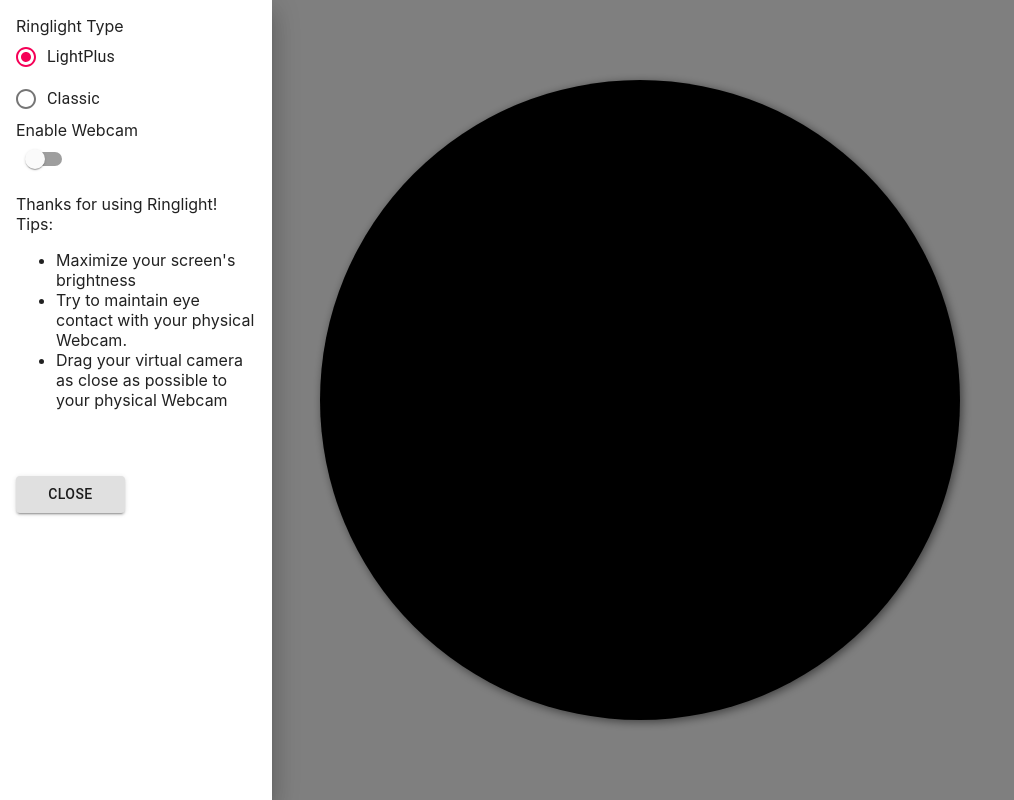
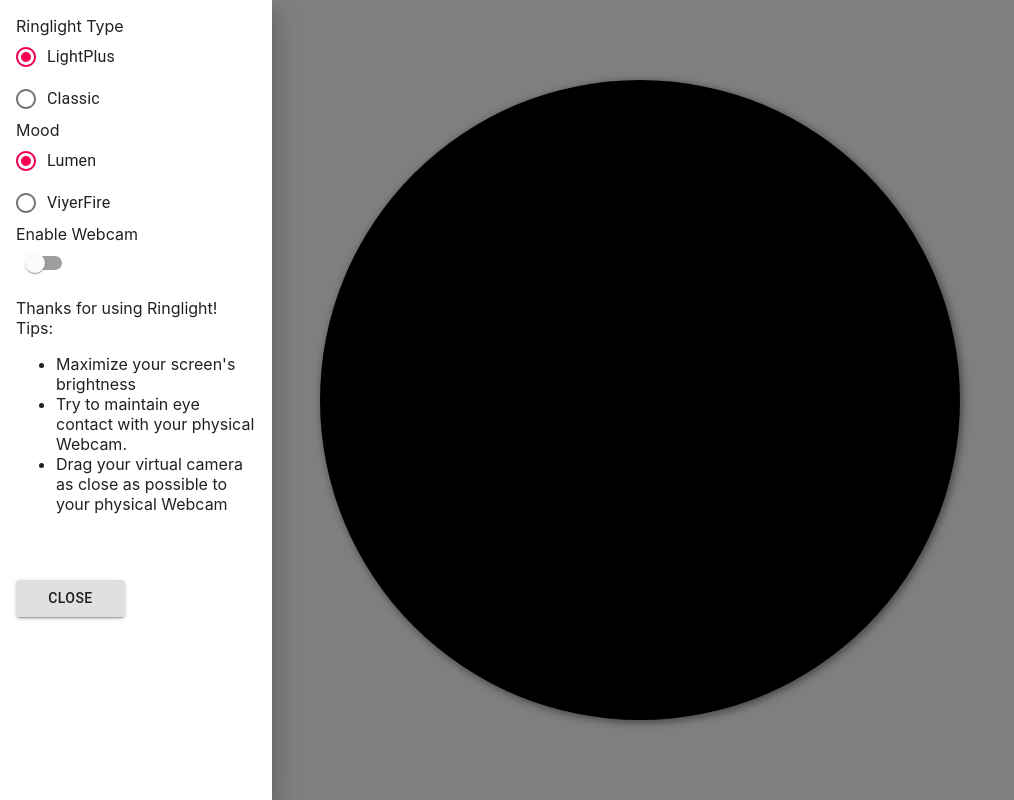
Before and after one commit to areibman/ringlight, a React (Create React App) app: page / in a window 1280 px wide. Both pictures are taken after a click on the element 72 px from the left and 60 px from the top of the page. Shown: the whole page, without its empty margins (0-1014 px from the left). Built offline with nearby package versions, Linux system fonts and the light colour scheme.

Commit message:
New color

```diff
--- a/src/App.js
+++ b/src/App.js
@@ -37,7 +37,7 @@ const RingOutter = styled.span`
     width: 100%;
     height: 100%;
   }
-  background-color: white;
+  background-color: ${(props) => props.color};
   border-radius: 50%;
   position: absolute;
   z-index: 0;
@@ -86,7 +86,7 @@ const SpotlightRing = styled.span`
 `;
 
 const WhiteBox = styled.span`
-  background-color: white;
+  background-color: ${(props) => props.color};
   height: 100%;
   width: 100%;
   position: absolute;
@@ -109,10 +109,10 @@ const Camera = styled(Webcam)`
   z-index: 3;
 `;
 
-const LightContainer = () => {
+const LightContainer = (props) => {
   return (
     <Fragment>
-      <WhiteBox />
+      <WhiteBox color={props.color} />
       <SpotlightRing />
     </Fragment>
   );
@@ -138,12 +138,17 @@ const DrawerButton = styled.div`
 `;
 
 const App = () => {
-  const [value, setValue] = React.useState("lightplus");
+  const [ringtype, setRingtype] = React.useState("lightplus");
+  const [color, setColor] = React.useState("white");
   const [webcamEnabled, setWebcamEnabled] = React.useState(false);
   const [drawerOpen, setDrawerOpen] = React.useState(false);
 
-  const handleChange = (event) => {
-    setValue(event.target.value);
+  const handleRingtypeChange = (event) => {
+    setRingtype(event.target.value);
+  };
+
+  const handleColorChange = (event) => {
+    setColor(event.target.value);
   };
 
   const handleSwitch = () => {
@@ -169,8 +174,8 @@ const App = () => {
             <RadioGroup
               aria-label="style"
               name="style1"
-              value={value}
-              onChange={handleChange}
+              value={ringtype}
+              onChange={handleRingtypeChange}
             >
               <FormControlLabel
                 value="lightplus"
@@ -181,6 +186,27 @@ const App = () => {
                 value="classic"
                 control={<Radio />}
                 label="Classic"
+              />
+            </RadioGroup>
+          </FormControl>
+          Mood
+          <FormControl component="fieldset">
+            <FormLabel component="legend"></FormLabel>
+            <RadioGroup
+              aria-label="style"
+              name="style1"
+              value={color}
+              onChange={handleColorChange}
+            >
+              <FormControlLabel
+                value="white"
+                control={<Radio />}
+                label="Lumen"
+              />
+              <FormControlLabel
+                value="#DC7339"
+                control={<Radio />}
+                label="ViyerFire"
               />
             </RadioGroup>
           </FormControl>
@@ -216,11 +242,11 @@ const App = () => {
           </WebcamBox>
         </Draggable>
       )}
-      {value === "lightplus" ? (
-        <LightContainer />
+      {ringtype === "lightplus" ? (
+        <LightContainer color={color} />
       ) : (
         <Fragment>
-          <RingOutter />
+          <RingOutter color={color} />
           <RingInner />
         </Fragment>
       )}
```
